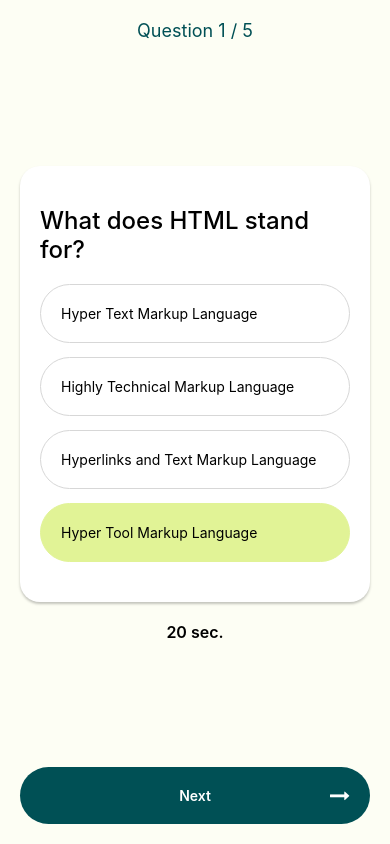
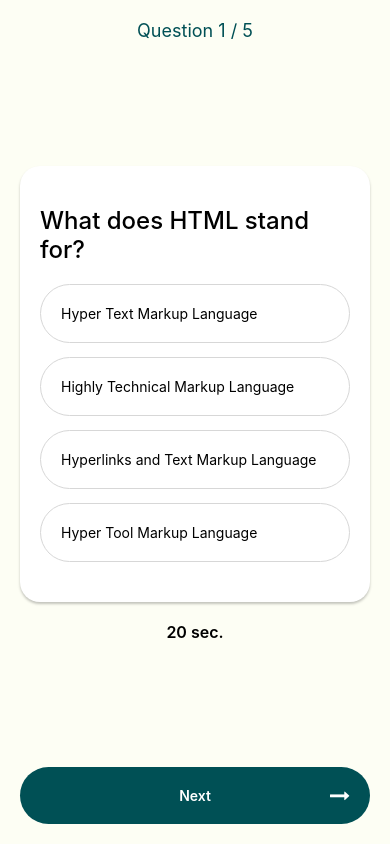
Before and after one commit to samibraimoff/quiz-app, a React Native app: screen / in a window 390 px wide. Built offline with nearby package versions, Linux system fonts and the light colour scheme.

Commit message:
updating state using useState hook

```diff
--- a/src/components/question-card.tsx
+++ b/src/components/question-card.tsx
@@ -1,13 +1,14 @@
-import { StyleSheet, Text, View } from "react-native";
+import { useState } from "react";
+import { StyleSheet, View } from "react-native";
 import { AnswerOption } from "./answer-option";
 import { QuestionCardProps } from "../types";
 import { Card } from "./card";
 
 export const QuestionCard = ({ question }: QuestionCardProps) => {
-  const selectedOption = question.options[3];
+  const [selectedOption, setSelectedOption] = useState<string | undefined>();
 
-  const onPress = (answer: string) => {
-    console.log("Pressed", answer);
+  const onPress = (option: string) => {
+    setSelectedOption(option);
   };
 
   return (
--- a/src/screens/quiz-screen.tsx
+++ b/src/screens/quiz-screen.tsx
@@ -1,3 +1,4 @@
+import { useState } from "react";
 import { Text, View, SafeAreaView, StyleSheet } from "react-native";
 import FontAwesome from "@expo/vector-icons/FontAwesome";
 import { QuestionCard } from "../components/question-card";
@@ -7,16 +8,21 @@
 import { CustomButton } from "../components/custom-button";
 
 export const QuizScreen = () => {
-  const question = questions[0];
+  const [questionIndex, setQuestionIndex] = useState(0);
+  const question = questions[questionIndex];
+
+  const onNextQuestion = () => {
+    setQuestionIndex((questionIndex) => questionIndex + 1);
+  };
 
   return (
     <SafeAreaView style={styles.page}>
       <View style={styles.container}>
         <View>
-          <Text style={styles.title}>Question 1 / 5</Text>
+          <Text style={styles.title}>Question {questionIndex + 1} / 5</Text>
         </View>
         <View>
-          {questions.length ? (
+          {question ? (
             <Fragment>
               <QuestionCard question={question} />
               <Text style={styles.time}>20 sec.</Text>
@@ -30,7 +36,7 @@
         <CustomButton
           title="Next"
           onLongPress={() => console.log("long pressed")}
-          onPress={() => console.log("pressed")}
+          onPress={onNextQuestion}
           rightIcon={
             <FontAwesome name="long-arrow-right" size={20} color="white" />
           }
--- a/src/types.ts
+++ b/src/types.ts
@@ -16,7 +16,7 @@
   onPress: () => void;
 }
 export interface CardProps {
-  title: string;
+  title?: string;
 }
 
 export interface CustomButtonProps extends ComponentProps<typeof Pressable> {
```
